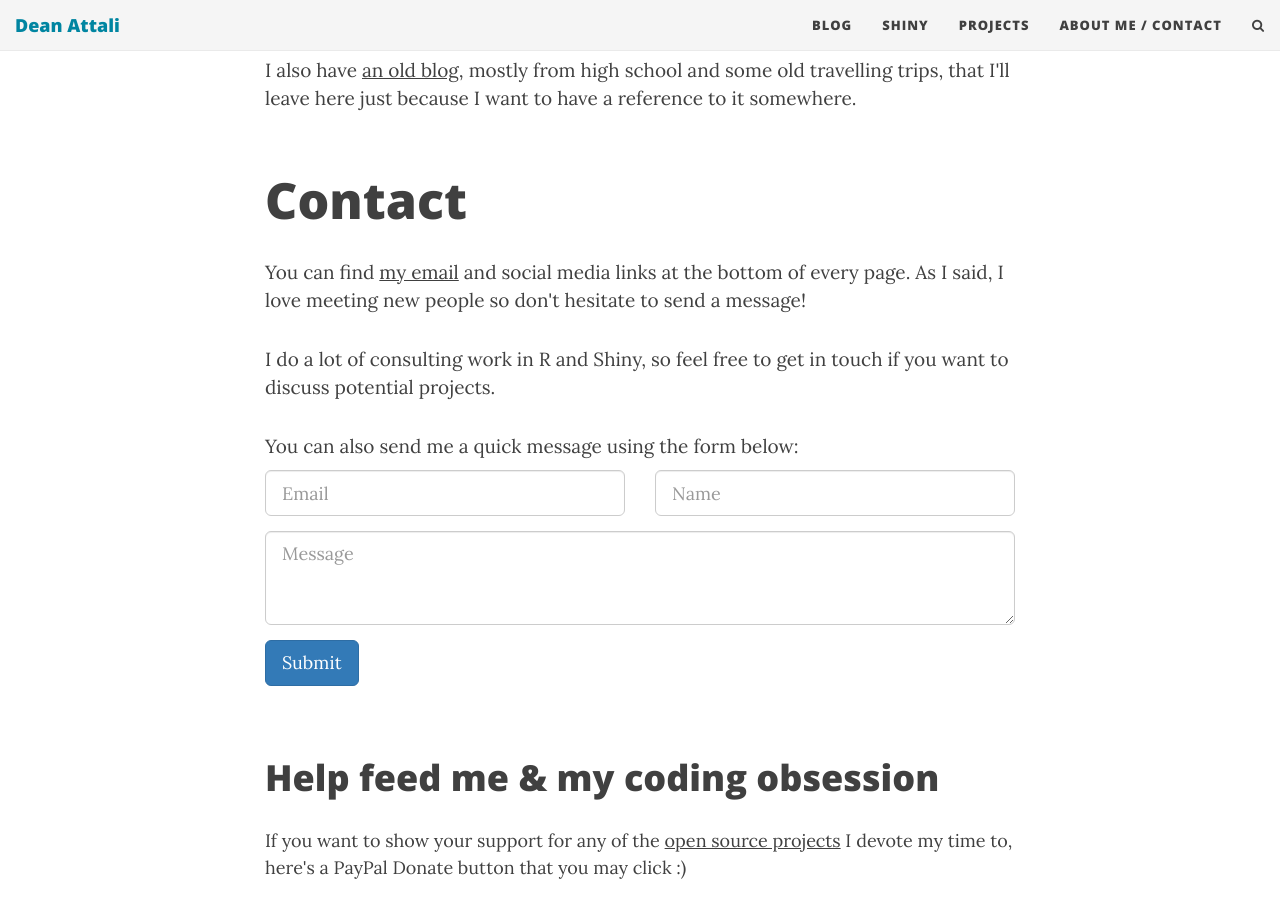
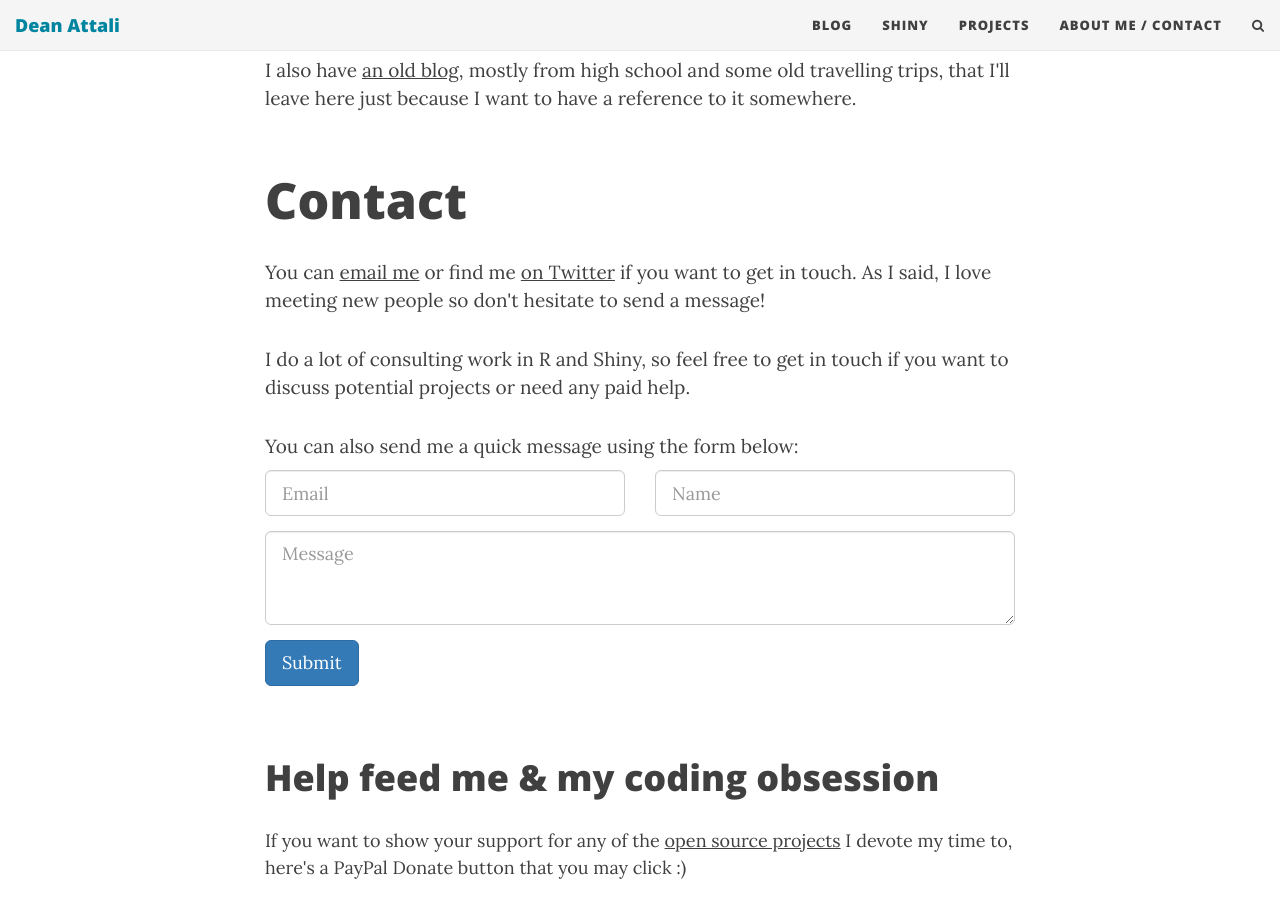
Before and after one commit to daattali/daattali.github.io, a Jekyll site: the page built from aboutme.html, in a window 1280 px wide and 900 px high, scrolled down 969 px. Built offline with Jekyll 4.4.1, drawn with Linux system fonts in a browser that asks for light colours; nearby versions of some CDN libraries.

Commit message:
change contact message

```diff
--- a/aboutme.html
+++ b/aboutme.html
@@ -59,8 +59,8 @@ I will be away until Sept 19 with absolutely no internet (or even cell phone sig
 </div>
 -->
 
-<p>You can find <a href="mailto:daattali@gmail.com">my email</a> and social media links at the bottom of every page. As I said, I love meeting new people so don't hesitate to send a message!</p>
-<p>I do a lot of consulting work in R and Shiny, so feel free to get in touch if you want to discuss potential projects.</p>
+<p>You can <a href="mailto:daattali@gmail.com">email me</a> or find me <a href="https://twitter.com/daattali">on Twitter</a> if you want to get in touch. As I said, I love meeting new people so don't hesitate to send a message!</p>
+<p>I do a lot of consulting work in R and Shiny, so feel free to get in touch if you want to discuss potential projects or need any paid help.</p>
 
 <form action="https://formspree.io/daattali@gmail.com" method="POST" class="form" id="contact-form">
   <p>You can also send me a quick message using the form below:</p>
```
